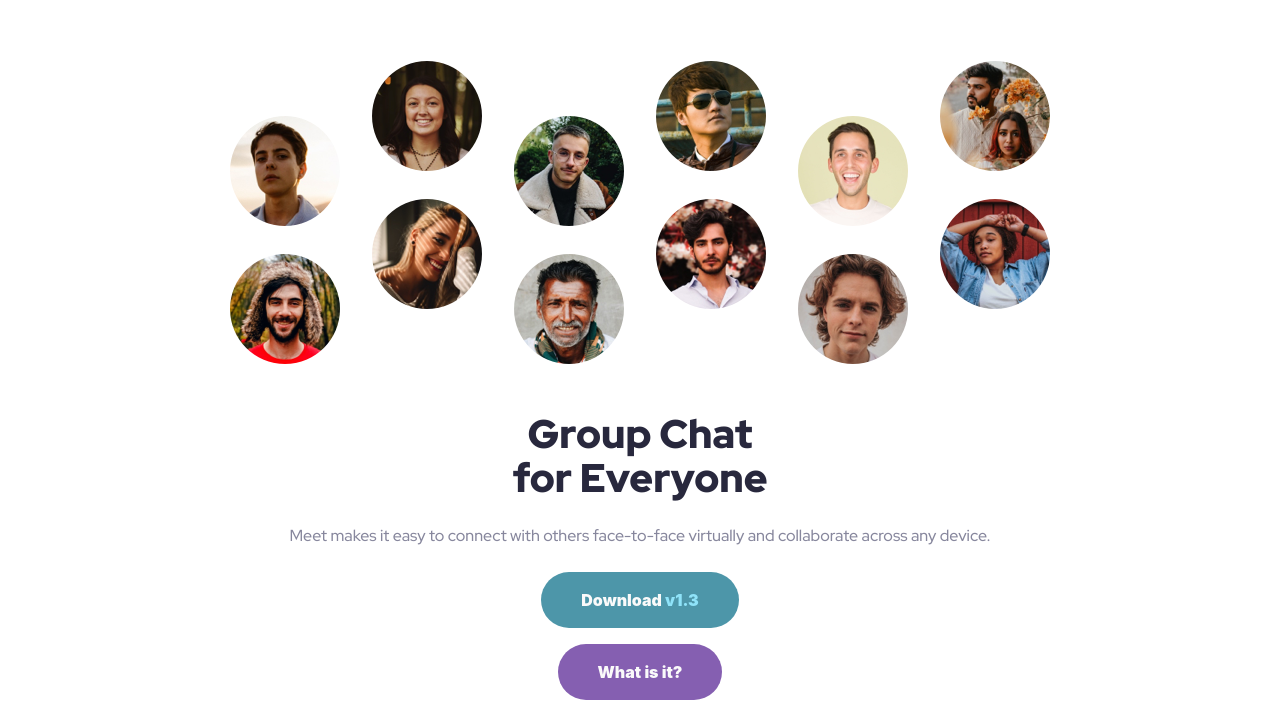
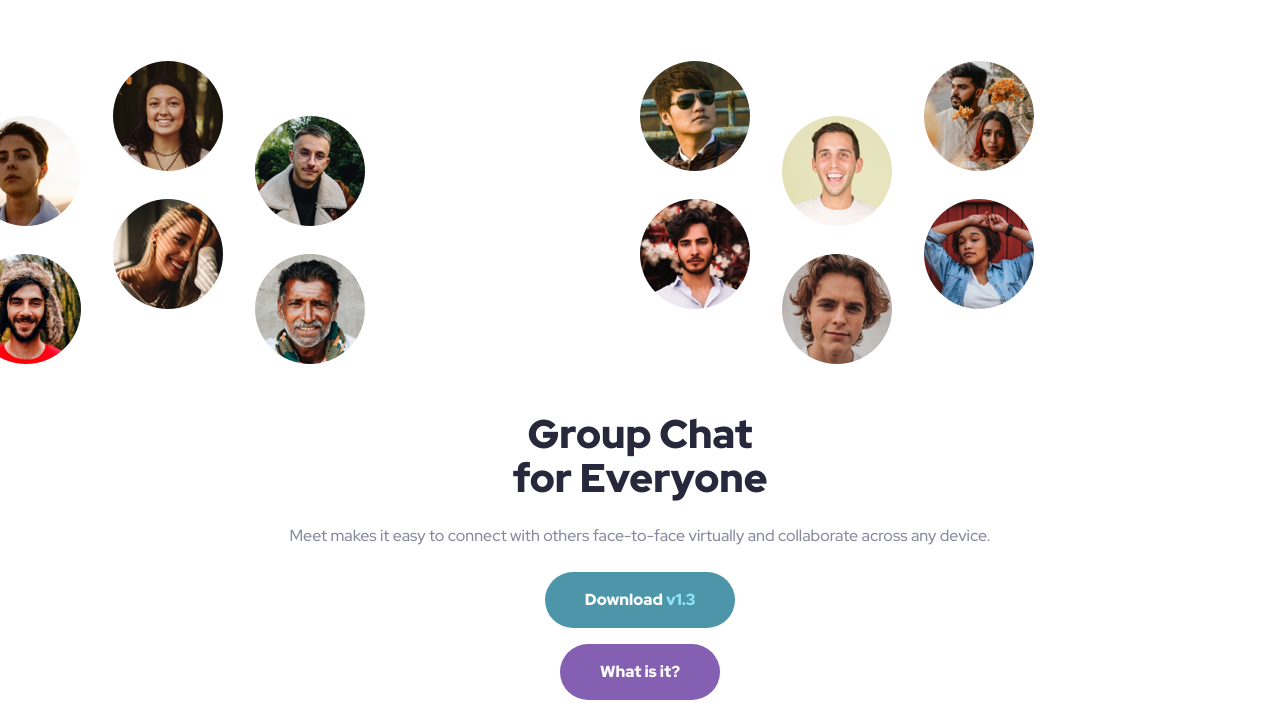
Before and after one commit to kirilenko-a/meet-landing-page, a website built with Vite: page index.html in a window 1280 px wide. Shown: the part 79-800 px from the top of the page. Built offline with nearby package versions, Linux system fonts and the light colour scheme.

Commit message:
rewrote header section

```diff
--- a/index.html
+++ b/index.html
@@ -10,29 +10,31 @@
     <link rel="stylesheet" href="./src/style.css">
     <title>Meet</title>
   </head>
-  <body class="min-h-screen">
-    <header class="flex flex-col items-center pt-12 overflow-x-hidden">
-      <a href="./">
+  <body>
+    <header class="flex justify-center pt-12">
       <img src="./src/assets/logo.svg" alt="meet logo">
-      </a>
+    </header>
 
-      <div class="flex mt-16 ">
-        <img src="./src/assets/tablet/image-hero.png" alt="users pictures">
-      </div>
+    <main class="w-full overflow-x-hidden flex justify-center">
+      <div class="grid grid-cols-2 mt-16 w-[calc(100%+58px)] shrink-0">
+        <img class="" src="./src/assets/desktop/image-hero-right.png" alt="">
 
-      <div class="mt-12 flex flex-col items-center gap-6 px-8.75">
-        <h1 class="font-main text-[40px] leading-[1.1] text-slate900 font-black text-center">Group Chat<br>for Everyone</h1>
+        <div class="w-[calc(100%-58px)] mx-auto px-8.75 mt-12 col-span-2 flex flex-col gap-6 font-main">
+          <h1 class="text-[40px] font-black text-center leading-[1.1] text-slate900">Group Chat <br> for Everyone</h1>
 
-        <p class="font-main text-slate600 font-medium text-center">Meet makes it easy to connect with others face-to-face virtually and collaborate across any device.</p>
+          <p class="font-medium text-center text-slate600">Meet makes it easy to connect with others face-to-face virtually and collaborate across any device.</p>
 
-        <div class="flex flex-col items-center gap-4">
-          <button class="py-4 px-10 bg-cyan600 font-black rounded-[29px] text-white" >Download
+          <div class="grid justify-center gap-4">
+            <button class="py-4 px-10 rounded-[29px] font-black text-white bg-cyan600">Download
               <span class="text-cyan300">v1.3</span>
             </button>
 
-          <button class="py-4 px-10 bg-purple600 font-black rounded-[29px] text-white">What is it?</button>
+            <button class="py-4 px-10 justify-self-center rounded-[29px] font-black text-white bg-purple600">What is it?</button>
           </div>
         </div>
-    </header>
+
+        <img class="row-start-1" src="./src/assets/desktop/image-hero-left.png" alt="">
+      </div>
+    </main>
   </body>
 </html>
```
Lines whose indentation alone changed are shown as unchanged.
